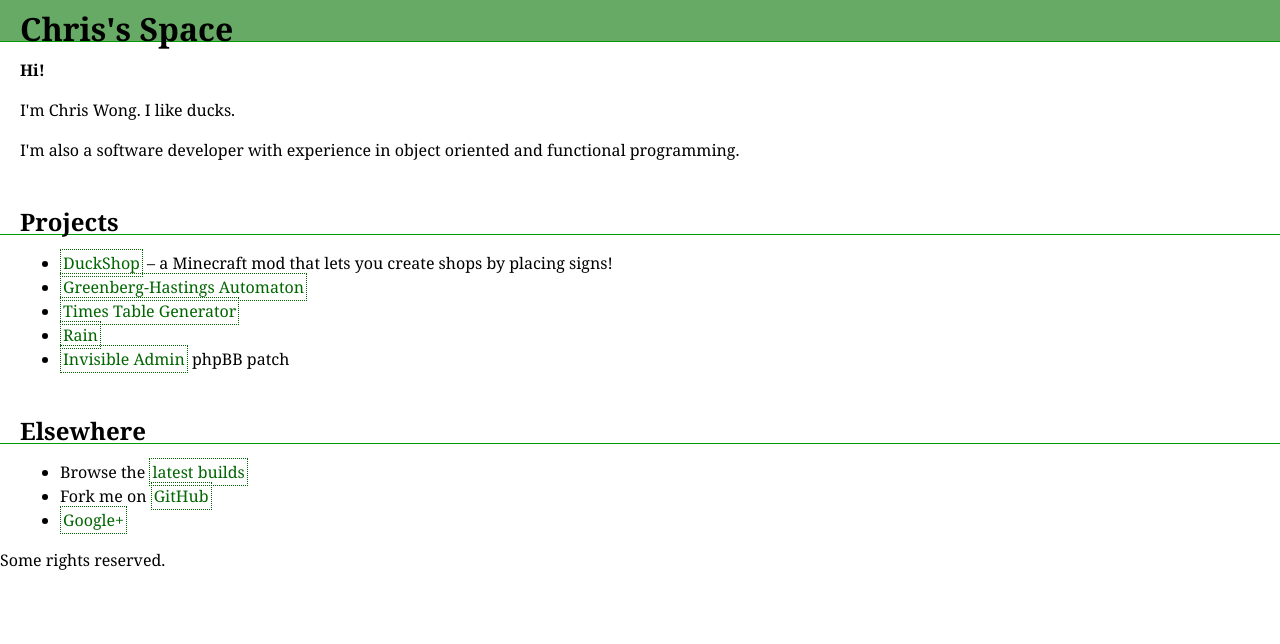
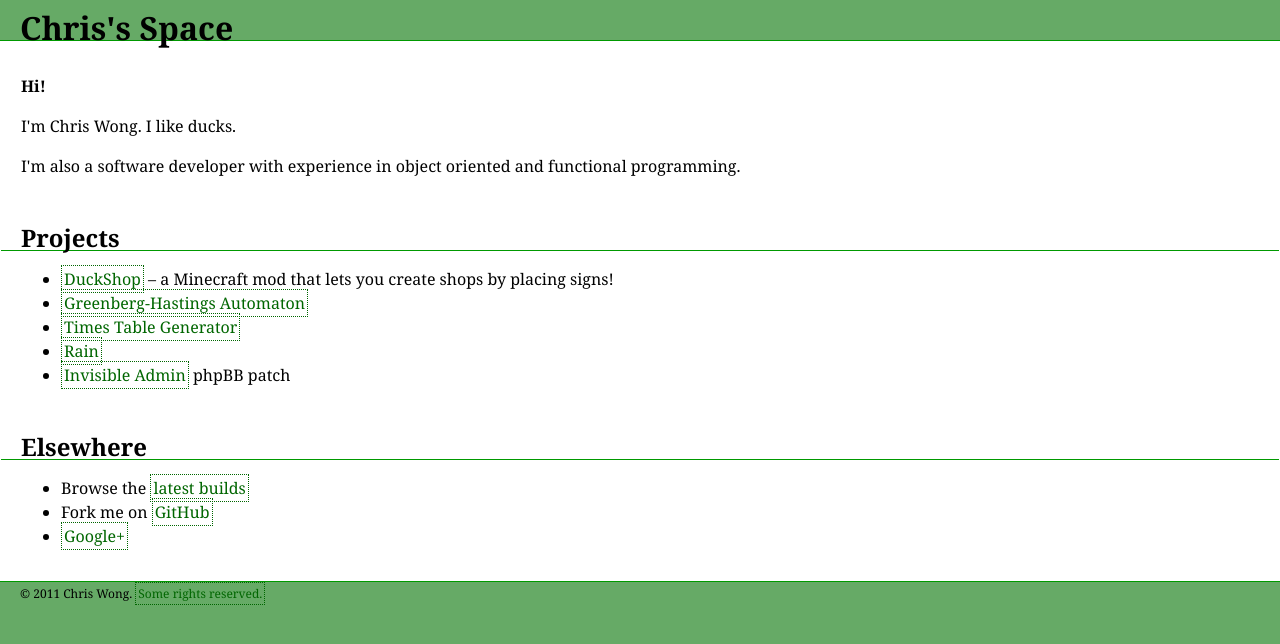
Before and after one commit to chrisyco/chrisyco.github.io, a Jekyll site: the page built from index.html, in a window 1280 px wide. Shown: the top 644 px of the page. Built offline with Jekyll 4.4.1, drawn with Linux system fonts in a browser that asks for light colours; Markdown is read by kramdown in place of the engine named in the settings.

Commit message:
Added footer; Tidied up background colors

```diff
--- a/_layouts/default.html
+++ b/_layouts/default.html
@@ -45,7 +45,7 @@
   </div>
 
   <footer>
-    <p>Some rights reserved.</p>
+    <p>&copy; 2011 Chris Wong. <a href="http://creativecommons.org/licenses/by-sa/3.0/">Some rights reserved.</a></p>
   </footer>
 
 </body>
--- a/media/screen.css
+++ b/media/screen.css
@@ -1,3 +1,7 @@
+body {
+  background: #6a6;
+}
+
 a {
   text-decoration: none;
   padding: 2px;
@@ -38,9 +42,7 @@ a:hover:after, a:active:after {
 
 header {
   margin: 0;
-  border-top: 1px solid #6a6;
   border-bottom: 1px solid #090;
-  background: #6a6;
 }
 
 header h2 {
@@ -57,6 +59,12 @@ header h1 {
   margin: 0.5em 20px 0;
 }
 
+#main {
+  background: #fff;
+  border: 1px solid transparent;
+  padding: 1em 0 1em;
+}
+
 #main>* {
   margin-left: 20px;
   margin-right: 20px;
@@ -67,3 +75,12 @@ header h1 {
   border-bottom: 1px solid #090;
   padding-left: 20px;
 }
+
+footer {
+  border-top: 1px solid #090;
+}
+
+footer p {
+  margin: 0 20px;
+  font-size: 75%;
+}
--- a/media/styles.css
+++ b/media/styles.css
@@ -6,3 +6,9 @@ body {
   margin: 0;
   padding: 0;
 }
+
+address, article, aside, audio, blockquote,
+canvas, dl, fieldset, form, hr,
+ol, p, pre, table, ul, video {
+  margin: 1em 0;
+}
```
